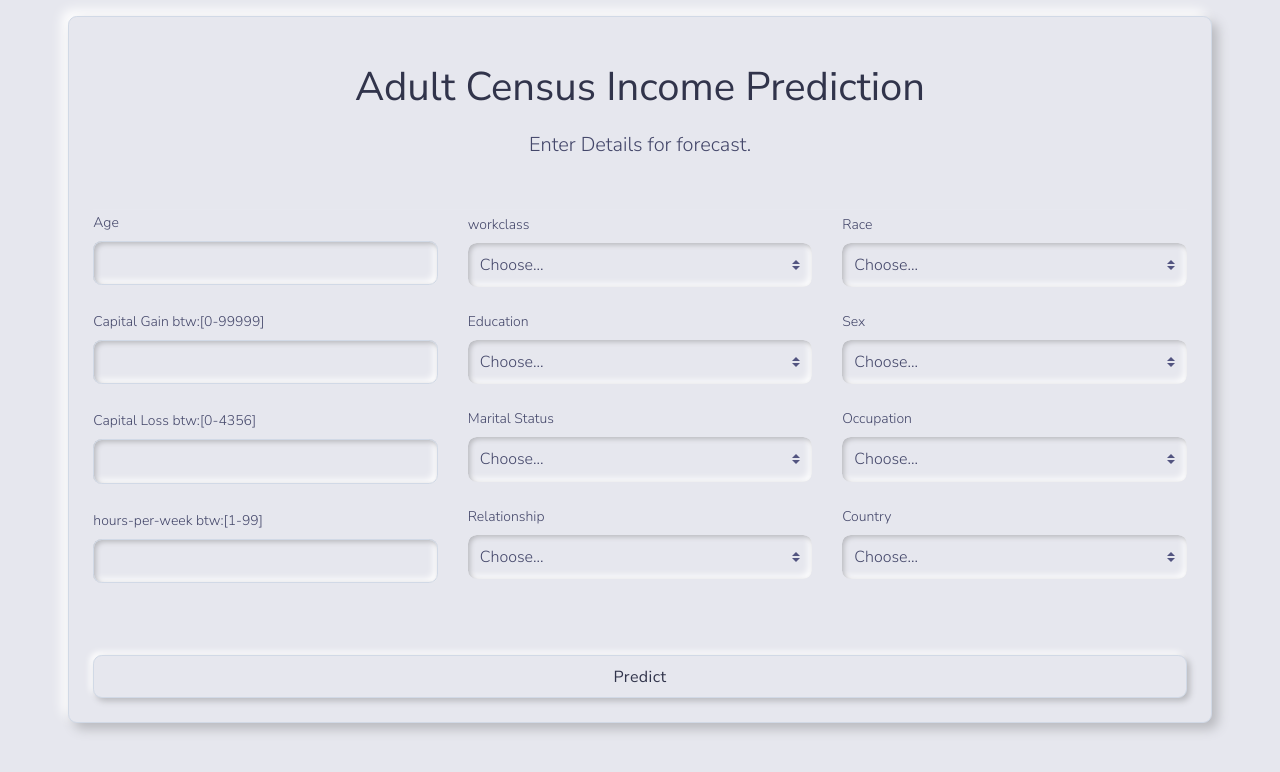
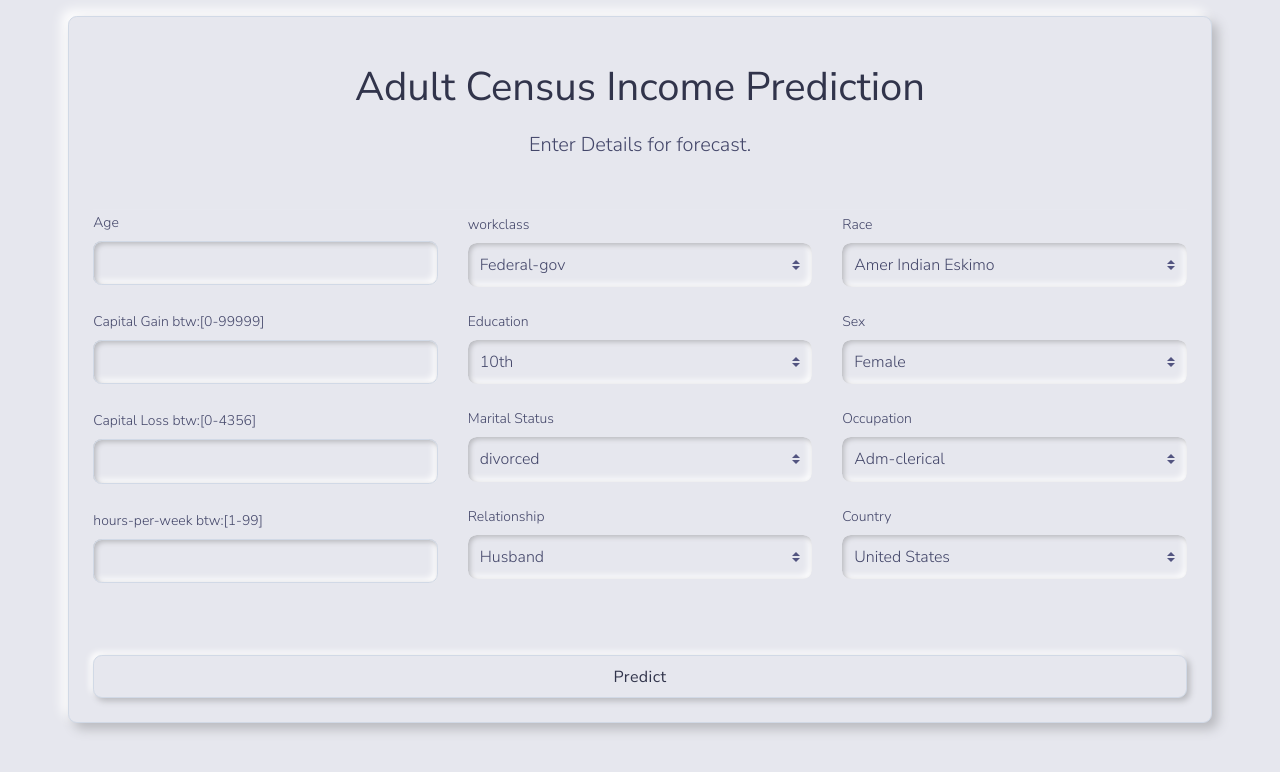
Before and after one commit to DevanshMistry890/Adult-Census-Income-Prediction, a Flask app: page / in a window 1280 px wide. Shown: the top 772 px of the page. Run offline with Flask 2, Linux system fonts and the light colour scheme; parts of the project's set-up code (start-up, migrations or seed data) failed here and were passed over; some libraries are stand-ins or nearby versions.

Commit message:
Add files via upload

```diff
--- a/templates/index.html
+++ b/templates/index.html
@@ -21,41 +21,40 @@
                                 Enter Details for forecast.
                             </p>
                         </div>
-                        <form action="/result" method="POST">
+                        <form name="frmregi" action="/result" method="POST">
                             <!-- Form -->
                             <div class="row mb-4 mb-lg-5">
                                 <div class="col-lg-4 col-sm-6">
                                     <div class="form-group">
                                         <label>Age</label>
                                         <div class="input-group mb-4">
-                                            <input class="form-control" type="text" id="age" name="age">
+                                            <input class="form-control" type="number" id="age" name="age" required min="1" max="100">
                                         </div>
                                     </div>
                                     <div class="form-group">
                                         <label for="c_gain">Capital Gain btw:[0-99999]</label>
                                         <div class="input-group mb-4">
-                                            <input class="form-control" type="text" id="c_gain" name="c_gain">
+                                            <input class="form-control" type="number" id="c_gain" name="c_gain" required min="0" max="99999">
                                         </div>
                                     </div>
                                     <div class="form-group">
                                         <label for="c_loss">Capital Loss btw:[0-4356]</label>
                                         <div class="input-group mb-4">
-                                            <input class="form-control" type="text" id="c_loss" name="c_loss">
+                                            <input class="form-control" type="number" id="c_loss" name="c_loss" required min="0" max="4356">
                                         </div>
                                     </div>
                                     <div class="form-group">
                                         <label for="hours_per_week">hours-per-week btw:[1-99]</label>
                                         <div class="input-group mb-4">
-                                            <input class="form-control" type="text" id="hours_per_week" name="hours_per_week">
+                                            <input class="form-control" type="number" id="hours_per_week" name="hours_per_week" required min="0" max="99">
                                         </div>
                                     </div>
                                 </div>
                                 <div class="col-lg-4 col-sm-6">
                                     <div class="form-group">
                                         <label class="my-1 mr-2" for="w_class">workclass</label>
-                                        <select class="custom-select my-1 mr-sm-2" id="w_class" name="w_class">
-                                            <option selected>Choose...</option>
-                                            <option value="0">Federal-gov</option>
+                                        <select class="custom-select my-1 mr-sm-2" id="w_class" name="w_class" required>
+                                            <option value="0" selected>Federal-gov</option>
 											<option value="1">Local-gov</option>
 											<option value="2">Never-worked</option>
 											<option value="3">Private</option>
@@ -67,9 +66,8 @@
                                     </div>
                                     <div class="form-group">
                                         <label class="my-1 mr-2" for="edu">Education</label>
-                                        <select class="custom-select my-1 mr-sm-2" id="edu" name="edu">
-                                            <option selected>Choose...</option>
-                                            <option value="0">10th</option>
+                                        <select class="custom-select my-1 mr-sm-2" id="edu" name="edu" required>
+                                            <option value="0" selected>10th</option>
 											<option value="1">11th</option>
 											<option value="2">12th</option>
 											<option value="3">1st-4th</option>
@@ -89,18 +87,16 @@
                                     </div>
                                     <div class="form-group">
                                         <label class="my-1 mr-2" for="martial_stat">Marital Status</label>
-                                        <select class="custom-select my-1 mr-sm-2" id="martial_stat" name="martial_stat">
-                                            <option selected>Choose...</option>
-                                            <option value="0">divorced</option>
+                                        <select class="custom-select my-1 mr-sm-2" id="martial_stat" name="martial_stat" required>
+                                            <option value="0" selected>divorced</option>
 											<option value="1">married</option>
 											<option value="2">not married</option>
                                         </select>
                                     </div>
                                     <div class="form-group">
                                         <label class="my-1 mr-2" for="relation">Relationship</label>
-                                        <select class="custom-select my-1 mr-sm-2" id="relation" name="relation">
-                                            <option selected>Choose...</option>
-                                            <option value="0">Husband</option>
+                                        <select class="custom-select my-1 mr-sm-2" id="relation" name="relation" required>
+                                            <option value="0" selected>Husband</option>
 											<option value="1">Not-in-family</option>
 											<option value="2">Other-relative</option>
 											<option value="3">Own-child</option>
@@ -112,9 +108,8 @@
                                 <div class="col-lg-4 col-sm-6">
                                     <div class="form-group">
                                         <label class="my-1 mr-2" for="race">Race</label>
-                                        <select class="custom-select my-1 mr-sm-2" id="race" name="race">
-                                            <option selected>Choose...</option>
-                                            <option value="0">Amer Indian Eskimo</option>
+                                        <select class="custom-select my-1 mr-sm-2" id="race" name="race" required>
+                                            <option value="0" selected>Amer Indian Eskimo</option>
 											<option value="1">Asian Pac Islander</option>
 											<option value="2">Black</option>
 											<option value="3">Other</option>
@@ -123,17 +118,15 @@
                                     </div>
                                     <div class="form-group">
                                         <label class="my-1 mr-2" for="sex">Sex</label>
-                                        <select class="custom-select my-1 mr-sm-2" id="sex" name="sex">
-                                            <option selected>Choose...</option>
-                                            <option value="0">Female</option>
+                                        <select class="custom-select my-1 mr-sm-2" id="sex" name="sex" required>
+                                            <option value="0" selected>Female</option>
 											<option value="1">Male</option>
                                         </select>
                                     </div>
                                     <div class="form-group">
                                         <label class="my-1 mr-2" for="occup">Occupation</label>
-                                        <select class="custom-select my-1 mr-sm-2" id="occup" name="occup">
-                                            <option selected>Choose...</option>
-                                            <option value="0">Adm-clerical</option>
+                                        <select class="custom-select my-1 mr-sm-2" id="occup" name="occup" required>
+                                            <option value="0" selected>Adm-clerical</option>
 											<option value="1">Armed-Forces</option>
 											<option value="2">Craft-repair</option>
 											<option value="3">Exec-managerial</option>
@@ -151,8 +144,7 @@
                                     </div>
                                     <div class="form-group">
                                         <label class="my-1 mr-2" for="country">Country</label>
-                                        <select class="custom-select my-1 mr-sm-2" id="country" name="country">
-                                            <option selected>Choose...</option>
+                                        <select class="custom-select my-1 mr-sm-2" id="country" name="country" required>
                                             <option value="0">Cambodia</option>
 											<option value="1">Canada</option>
 											<option value="2">China</option>
@@ -191,7 +183,7 @@
 											<option value="35">Taiwan</option>
 											<option value="36">Thailand</option>
 											<option value="37">Trinadad&Tobago</option>
-											<option value="38">United States</option>
+											<option value="38" selected>United States</option>
 											<option value="39">Vietnam</option>
 											<option value="40">Yugoslavia</option>
                                         </select>
@@ -201,7 +193,7 @@
                                     <center style="color: blue;font-weight: bold;">{{ prediction_text }}</center>
                                 </div>
                             </div>
-                            <button type="submit" class="btn btn-block btn-primary">Predict</button>
+                            <button type="submit" class="btn btn-block btn-primary" onclick="last()">Predict</button>
                         </form>
                     </div>
                 </div>
```
